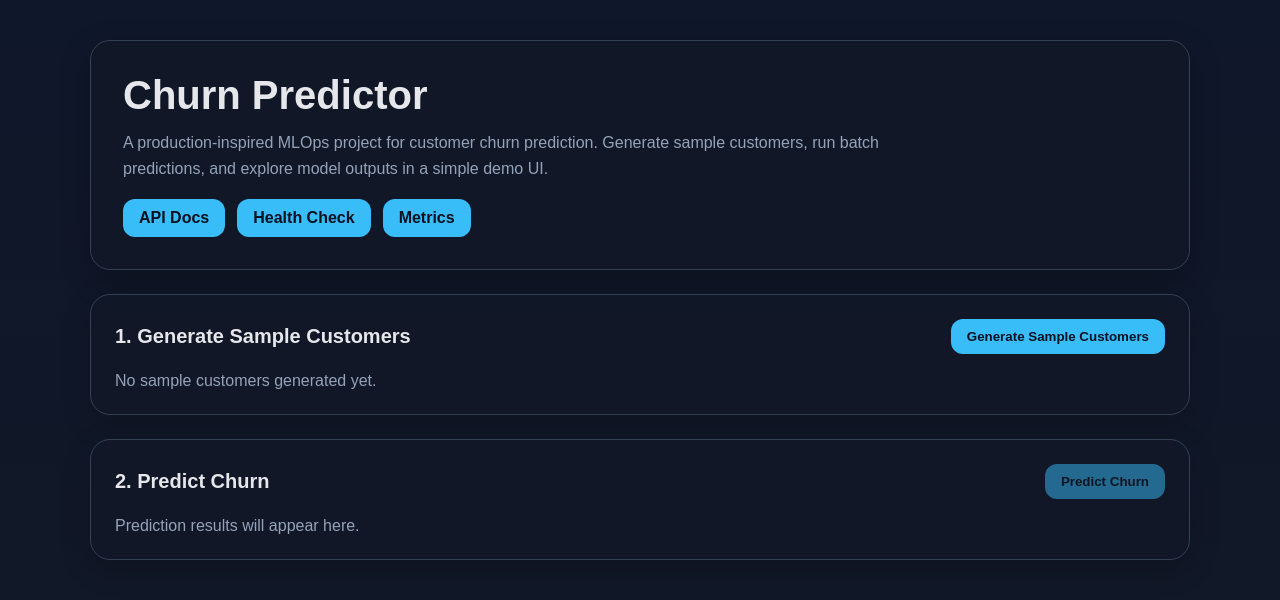
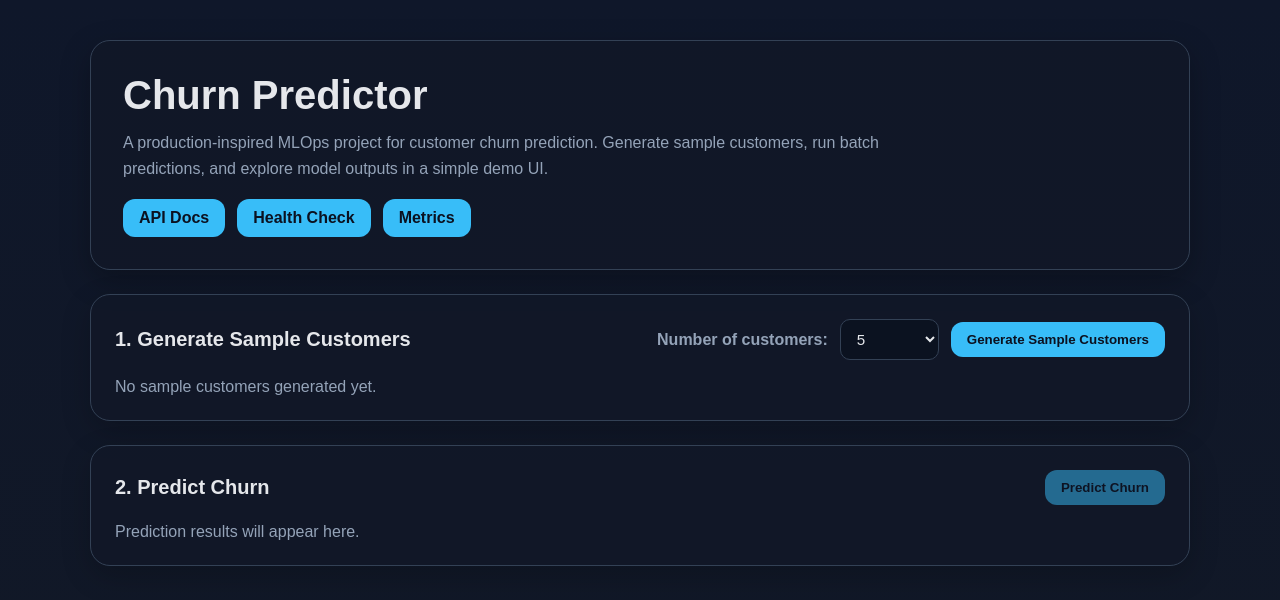
Before and after one commit to BigLurch/churn-predictor, a FastAPI app: page / in a window 1280 px wide. Shown: the top 600 px of the page. Run offline with FastAPI, Linux system fonts and the light colour scheme.

Commit message:
Add flexible sample customer count selection to UI

```diff
--- a/src/api/routes/sample.py
+++ b/src/api/routes/sample.py
@@ -2,14 +2,14 @@
 
 # Provides sample customer data that can be used for UI demos and testing.
 
-from fastapi import APIRouter
+from fastapi import APIRouter, Query
 import random
 
 router = APIRouter()
 
 
 @router.get("/sample-customers")
-def get_sample_customers():
+def get_sample_customers(count: int = Query(default=5, ge=1, le=100)):
     contracts = ["Month-to-month", "One year", "Two year"]
     payment_methods = ["Electronic check", "Mailed check", "Bank transfer", "Credit card"]
     internet_services = ["DSL", "Fiber optic", "No"]
@@ -17,7 +17,7 @@ def get_sample_customers():
 
     customers = []
 
-    for _ in range(5):
+    for _ in range(count):
         tenure = random.randint(1, 72)
         monthly_charges = round(random.uniform(20, 120), 2)
         total_charges = round(tenure * monthly_charges, 2)
--- a/static/css/styles.css
+++ b/static/css/styles.css
@@ -180,6 +180,41 @@ tr:last-child td {
     border: 1px solid var(--border);
 }
 
+.controls {
+    display: flex;
+    align-items: center;
+    gap: 12px;
+    flex-wrap: wrap;
+}
+
+.controls label {
+    color: var(--muted);
+    font-weight: 600;
+}
+
+.controls select {
+    background: #0b1220;
+    color: var(--text);
+    border: 1px solid var(--border);
+    border-radius: 10px;
+    padding: 10px 12px;
+    font-size: 0.95rem;
+}
+
+.hidden-input {
+    display: none;
+}
+
+.controls input[type="number"] {
+    background: #0b1220;
+    color: var(--text);
+    border: 1px solid var(--border);
+    border-radius: 10px;
+    padding: 10px 12px;
+    font-size: 0.95rem;
+    width: 160px;
+}
+
 @media (max-width: 700px) {
     .hero h1 {
         font-size: 2rem;
--- a/static/js/app.js
+++ b/static/js/app.js
@@ -2,19 +2,48 @@ let currentCustomers = [];
 
 const generateBtn = document.getElementById("generate-btn");
 const predictBtn = document.getElementById("predict-btn");
+const customerCountMode = document.getElementById("customer-count-mode");
+const customerCountCustom = document.getElementById("customer-count-custom");
 const customerTableWrapper = document.getElementById("customer-table-wrapper");
 const predictionTableWrapper = document.getElementById("prediction-table-wrapper");
 const predictionSummary = document.getElementById("prediction-summary");
 
 generateBtn.addEventListener("click", generateSampleCustomers);
 predictBtn.addEventListener("click", predictBatch);
+customerCountMode.addEventListener("change", toggleCustomCountInput);
+
+function toggleCustomCountInput() {
+    if (customerCountMode.value === "custom") {
+        customerCountCustom.classList.remove("hidden-input");
+    } else {
+        customerCountCustom.classList.add("hidden-input");
+    }
+}
 
 async function generateSampleCustomers() {
     try {
         generateBtn.disabled = true;
         generateBtn.textContent = "Generating...";
 
-        const response = await fetch("/sample-customers");
+        let count;
+
+        if (customerCountMode.value === "custom") {
+            count = parseInt(customerCountCustom.value, 10);
+
+            if (!count || count < 1 || count > 100) {
+                customerTableWrapper.innerHTML = `<p class="placeholder">Please enter a custom number between 1 and 100.</p>`;
+                return;
+            }
+        } else {
+            count = customerCountMode.value;
+        }
+
+        const response = await fetch(`/sample-customers?count=${count}`);
+
+        if (!response.ok) {
+            throw new Error("Failed to fetch sample customers.");
+        }
+
         const data = await response.json();
 
         currentCustomers = data.customers || [];
@@ -45,6 +74,10 @@ async function predictBatch() {
             },
             body: JSON.stringify({ customers: currentCustomers }),
         });
+
+        if (!response.ok) {
+            throw new Error("Prediction request failed.");
+        }
 
         const data = await response.json();
         const results = data.results || [];
@@ -143,5 +176,8 @@ function renderPredictionSummary(results) {
         <div class="summary-badge risk-medium">Medium Risk: ${medium}</div>
         <div class="summary-badge risk-low">Low Risk: ${low}</div>
     `;
+
     predictionSummary.classList.remove("hidden");
 }
+
+toggleCustomCountInput();
--- a/templates/index.html
+++ b/templates/index.html
@@ -27,7 +27,20 @@
         <section class="card">
             <div class="section-header">
                 <h2>1. Generate Sample Customers</h2>
-                <button id="generate-btn">Generate Sample Customers</button>
+                <div class="controls">
+                    <label for="customer-count-mode">Number of customers:</label>
+
+                    <select id="customer-count-mode">
+                        <option value="5">5</option>
+                        <option value="10">10</option>
+                        <option value="custom">Custom</option>
+                    </select>
+
+                    <input type="number" id="customer-count-custom" min="1" max="100" value=""
+                        placeholder="Between 1-100" class="hidden-input" />
+
+                    <button id="generate-btn">Generate Sample Customers</button>
+                </div>
             </div>
             <div id="customer-table-wrapper" class="table-wrapper">
                 <p class="placeholder">No sample customers generated yet.</p>
```
